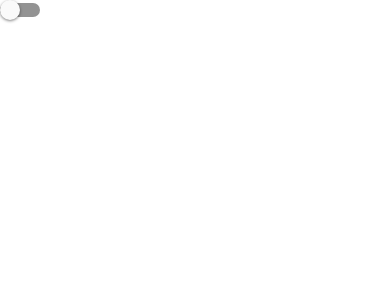
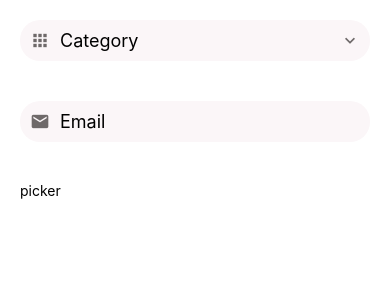
Before and after one commit to blackstone86/rn-donewithit, a React Native app: screen / in a window 390 px wide. Shown: the top 300 px of the page. Built offline with nearby package versions, Linux system fonts and the light colour scheme.

Commit message:
feat: 🎸 [Picker.tsx] add custom picker

```diff
--- a/App.tsx
+++ b/App.tsx
@@ -1,11 +1,13 @@
 // import App from './demos/TextInput'
 // import App from './demos/PrettyTextInput'
-import App from './demos/Switch'
+// import App from './demos/Switch'
+import App from './demos/Picker'
 
 /**
  * notice
  * 01.TextInput 文本输入框
  * 02.PrettyTextInput 封装文本输入框
- * 02.Switch 开关组件
+ * 03.Switch 开关组件
+ * 04.Picker 选项类似下拉组件、日期选择
  */
 export default App
--- /dev/null
+++ b/components/AppPicker/AppPicker.tsx
@@ -0,0 +1,30 @@
+import React from 'react'
+import { View } from 'react-native'
+import AppIcon from '../AppIcon'
+import AppText from '../AppText'
+import CONSTS from './consts'
+import styles from './styles'
+
+function AppPicker({
+  style,
+  placeholder = CONSTS.PLACEHOLDER,
+  // AppIcon
+  iconName = CONSTS.ICON_NAME,
+  iconColor = CONSTS.ICON_COLOR,
+  iconSize = CONSTS.ICON_SIZE
+}: any) {
+  return (
+    <View style={[style, styles.container]}>
+      <AppIcon
+        name={iconName}
+        color={iconColor}
+        size={iconSize}
+        style={styles.icon}
+      />
+      <AppText style={styles.placeholder}>{placeholder}</AppText>
+      <AppIcon name="chevron-down" color={iconColor} size={iconSize} />
+    </View>
+  )
+}
+
+export default AppPicker
--- /dev/null
+++ b/components/AppPicker/consts.tsx
@@ -0,0 +1,14 @@
+import COLORS from '../../config/colors'
+
+const CONSTS = {
+  PLACEHOLDER: 'Select options...',
+  ICON_NAME: 'email',
+  ICON_COLOR: COLORS.GRAY,
+  ICON_SIZE: 20,
+  BORDER_RADIUS: 20,
+  PADDING: 10,
+  BACKGROUND_COLOR: '#fbf6f8',
+  TEXT_INPUT_FONT_SIZE: 18
+}
+
+export default CONSTS
--- /dev/null
+++ b/components/AppPicker/index.tsx
@@ -0,0 +1,2 @@
+import AppPicker from './AppPicker'
+export default AppPicker
--- /dev/null
+++ b/components/AppPicker/styles.tsx
@@ -0,0 +1,34 @@
+import { Platform, StyleSheet } from 'react-native'
+import CONSTS from './consts'
+import COLORS from '../../config/colors'
+
+const styles = StyleSheet.create({
+  container: {
+    backgroundColor: CONSTS.BACKGROUND_COLOR,
+    borderRadius: CONSTS.BORDER_RADIUS,
+    padding: CONSTS.PADDING,
+    overflow: 'hidden',
+    flexDirection: 'row',
+    justifyContent: 'space-between',
+    alignItems: 'center'
+  },
+  icon: {
+    marginRight: CONSTS.PADDING
+  },
+  textInput: {
+    ...Platform.select({
+      android: {
+        fontFamily: 'Roboto'
+      },
+      ios: {
+        fontFamily: 'Courier'
+      }
+    })
+  },
+  placeholder: {
+    fontSize: CONSTS.TEXT_INPUT_FONT_SIZE,
+    flex: 1
+  }
+})
+
+export default styles
--- /dev/null
+++ b/demos/Picker.tsx
@@ -0,0 +1,40 @@
+import React, { useCallback, useMemo, useState } from 'react'
+import { StyleSheet, Text } from 'react-native'
+import AppSafeAreaView from '../components/AppSafeAreaView'
+import AppPicker from '../components/AppPicker'
+import AppTextInput from '../components/AppTextInput'
+
+/**
+ * third-part component
+ * 1.picker
+ * - rn: https://github.com/react-native-picker/picker
+ * - expo: https://docs.expo.dev/versions/v44.0.0/sdk/picker/
+ *
+ * 2.date-time-picker
+ * - rn: https://github.com/react-native-datetimepicker/datetimepicker
+ * - expo: https://docs.expo.dev/versions/v44.0.0/sdk/date-time-picker
+ */
+
+export default function App() {
+  return (
+    <AppSafeAreaView>
+      <AppPicker
+        style={styles.formItem}
+        iconName="apps"
+        placeholder="Category"
+      />
+      <AppTextInput
+        style={styles.formItem}
+        iconName="email"
+        placeholder="Email"
+      />
+      <Text style={styles.formItem}>picker</Text>
+    </AppSafeAreaView>
+  )
+}
+
+const styles = StyleSheet.create({
+  formItem: {
+    margin: 20
+  }
+})
```
